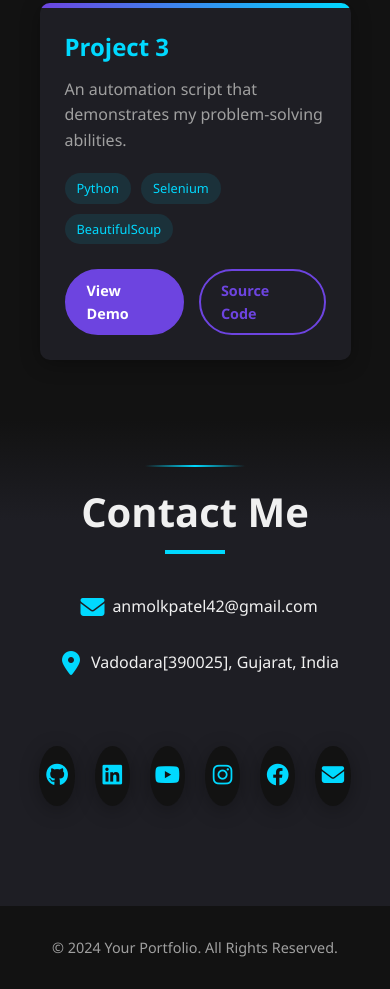
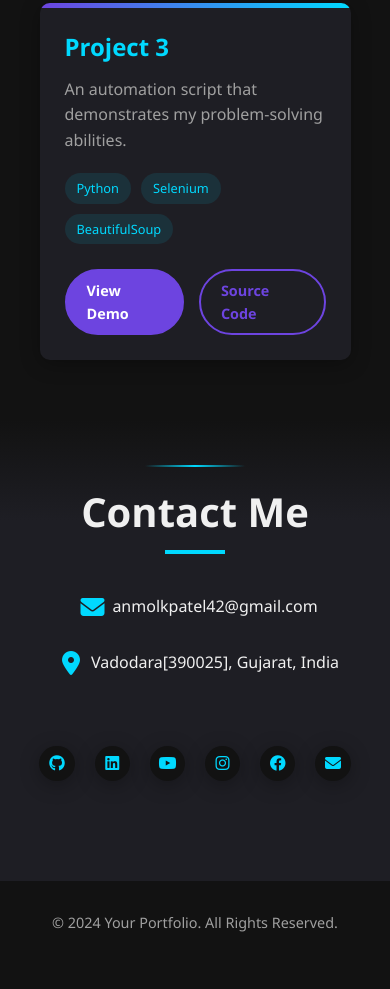
Before and after one commit to AnmolPatel20/My_Portfolio, a plain HTML site: page index.html in a window 390 px wide. Shown: the part 2465-3454 px from the top of the page. After the commit the page ends 3429 px from the top, so only its background shows below. Drawn offline with Linux system fonts and the light colour scheme.

Commit message:
Update styles.css

```diff
--- a/styles.css
+++ b/styles.css
@@ -629,11 +629,11 @@ nav {
     display: flex;
     align-items: center;
     justify-content: center;
-    width: 60px;
-    height: 60px;
+    width: min(60px, 15vw);  /* Scales for tablet/mobile */
+    aspect-ratio: 1 / 1;     /* Keeps perfect circle shape */
     background-color: var(--bg-color);
     border-radius: 50%;
-    font-size: 1.4rem;
+    font-size: clamp(1rem, 2.5vw, 1.4rem); /* Responsive font size */
     color: var(--accent-color);
     box-shadow: var(--shadow);
     transition: transform 0.3s ease, box-shadow 0.3s ease;
@@ -642,6 +642,38 @@ nav {
     opacity: 0;
     transform: translateY(20px);
 }
+
+.contact.in-view .contact-social-links a {
+    opacity: 1;
+    transform: translateY(0);
+}
+
+.contact-social-links a:hover {
+    transform: translateY(-5px);
+    color: white;
+}
+
+.contact-social-links a::before {
+    content: '';
+    position: absolute;
+    top: 0;
+    left: 0;
+    width: 100%;
+    height: 100%;
+    background: linear-gradient(135deg, var(--primary-color), var(--accent-color));
+    opacity: 0;
+    transition: var(--transition);
+}
+
+.contact-social-links a:hover::before {
+    opacity: 1;
+}
+
+.contact-social-links a i {
+    position: relative;
+    z-index: 1;
+}
+
 
 .contact.in-view .contact-social-links a {
     opacity: 1;
@@ -893,4 +925,5 @@ img, button, h1, h2, h3, p, a, li {
 
 ::-webkit-scrollbar-thumb:hover {
     background: var(--accent-color);
+
 }
```
